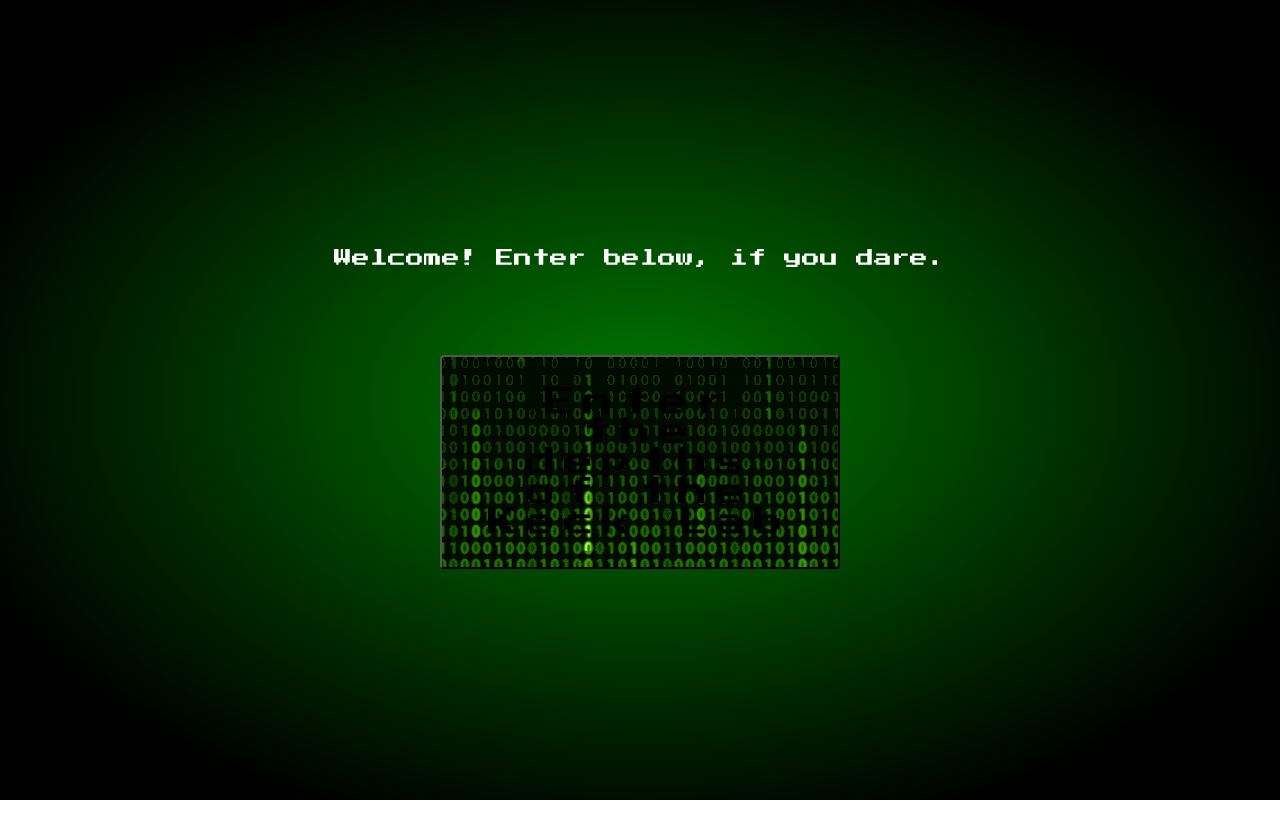
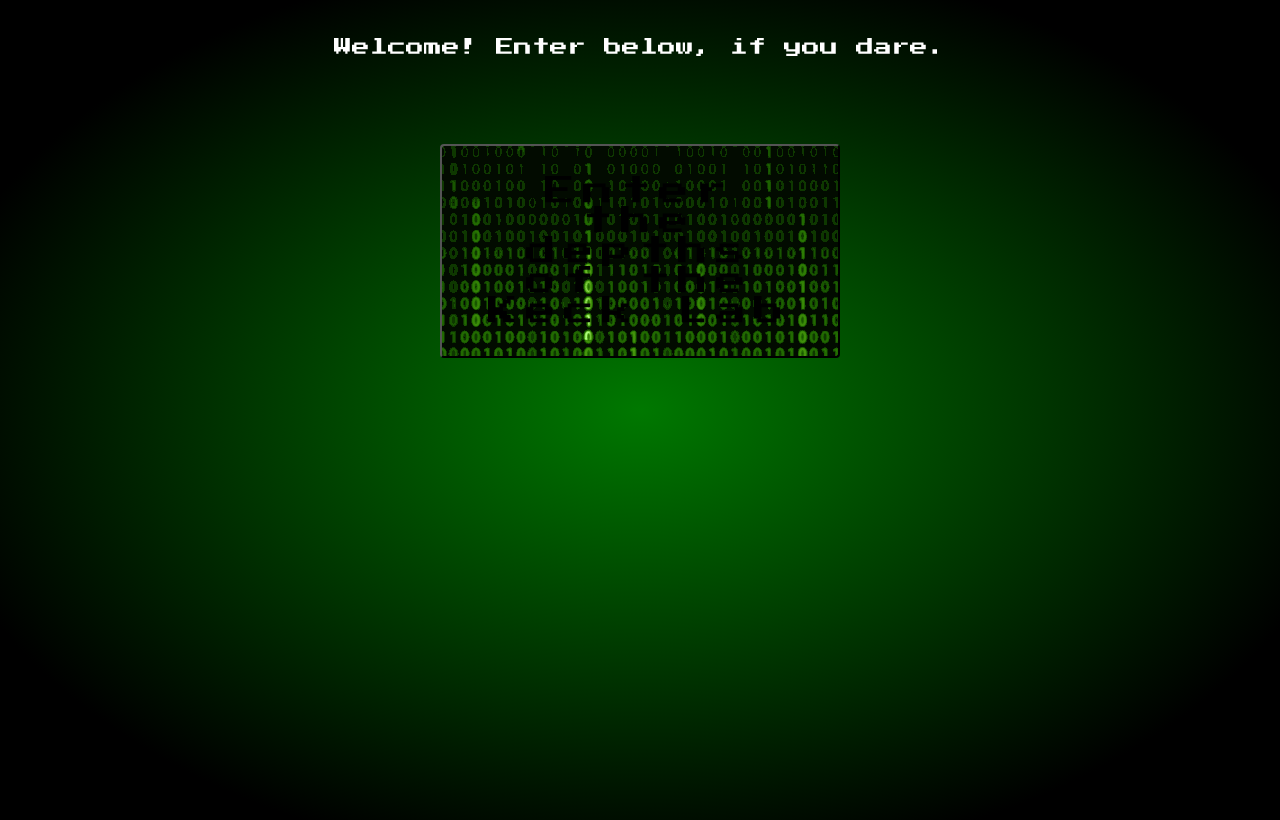
Before and after one commit to djacosta-01/TheEsapists, a React (Create React App) app in the folder keck-escape-room/: page / in a window 1280 px wide. Built offline with nearby package versions, Linux system fonts and the light colour scheme; no server answers.

Commit message:
committing

```diff
--- a/keck-escape-room/src/components/App.css
+++ b/keck-escape-room/src/components/App.css
@@ -4,11 +4,15 @@ body {
   margin: 0;
 }
 
+/* .App {
+  background-color: blue;
+} */
 #App-header {
   display: flex;
   flex-direction: column;
   margin: 0;
-  justify-content: center;
+  padding-top: 20px;
+  justify-content: flex-start;
   align-items: center;
   background-color: black;
   background-image: radial-gradient(rgba(0, 120, 0, 1), black 80%);
--- a/keck-escape-room/src/components/App.js
+++ b/keck-escape-room/src/components/App.js
@@ -1,11 +1,13 @@
 import "./App.css";
 import { SignIn, SignOut, useAuthentication } from "../services/authService";
+import { GamePage } from "../services/gameService";
 // import NavBar from "../components/Navbar";
 
 function App() {
   const user = useAuthentication();
   return (
     <div className="App">
+      {/*Instead of <SignOut component, can make like a game service component which contains the sign out component */}
       <header id="App-header">{!user ? <SignIn /> : <SignOut />}</header>
     </div>
   );
--- a/keck-escape-room/src/services/authService.js
+++ b/keck-escape-room/src/services/authService.js
@@ -2,7 +2,7 @@ import { useState, useEffect } from "react";
 import "./authService.css";
 import { signInWithPopup, GoogleAuthProvider, signOut } from "firebase/auth";
 import { auth } from "../firebaseConfig";
-import Navbar from "../components/Navbar";
+// import Navbar from "../components/Navbar";
 
 export function SignIn() {
   return (
@@ -21,7 +21,6 @@ export function SignIn() {
 export function SignOut() {
   return (
     <div id="signOutContainer">
-      <Navbar />
       Hello, {auth.currentUser.displayName} &nbsp;
       <button onClick={() => signOut(auth)}>Sign Out</button>
     </div>
--- a/keck-escape-room/src/services/gameService.js
+++ b/keck-escape-room/src/services/gameService.js
@@ -1,9 +1,10 @@
 import { useState, useEffect } from "react";
-import Navbar from "../components/Navbar";
+import { SignOut } from "./authService";
 
-export function Game() {
+export function GamePage() {
   return (
-    <div id="game_one">
+    <div id="test-game">
+      <SignOut />
       <p>Game 1</p>
     </div>
   );
```
